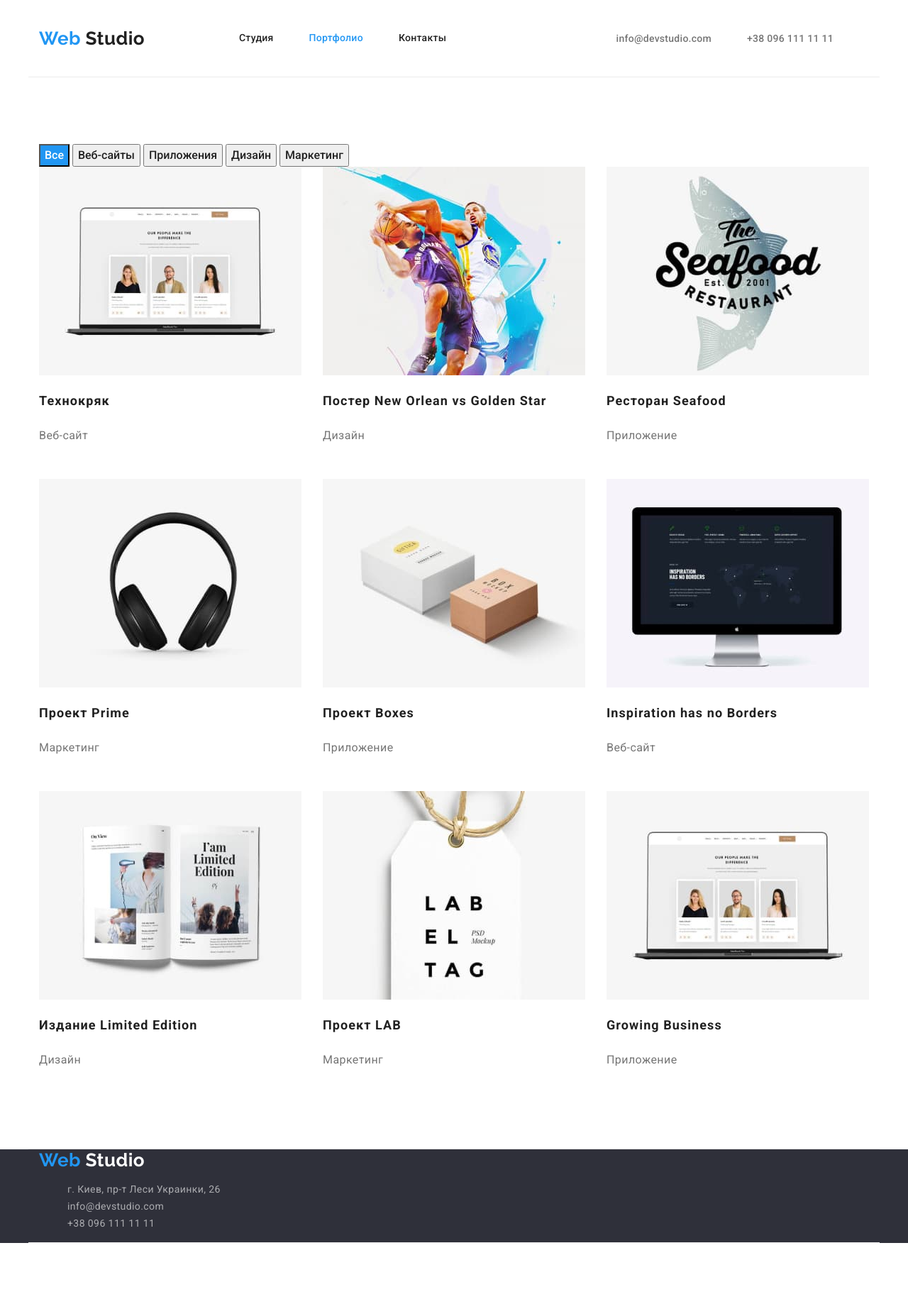
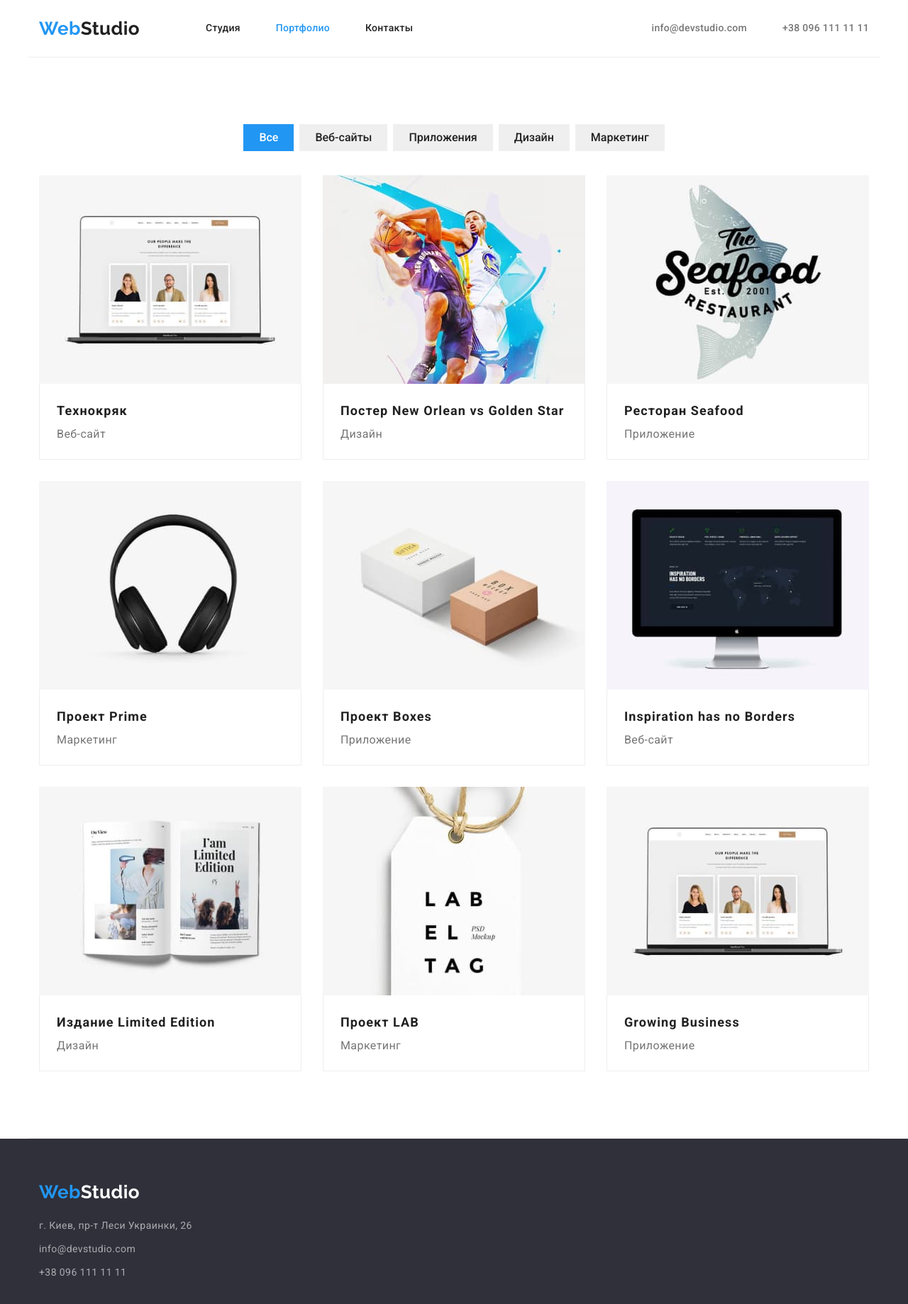
Before and after one commit to serge-belkin/goit-markup-hw-03, a plain HTML site: page portfolio.html in a window 1280 px wide. Shown: the top 1838 px of the page at 71% size. Before the commit the page ends 1752 px from the top, so only its background shows below. Drawn offline with nearby package versions, Linux system fonts and the light colour scheme.

Commit message:
adds footer geometry

```diff
--- a/css/styles.css
+++ b/css/styles.css
@@ -13,6 +13,17 @@ body {
   color: var(--primary-text-color);
   font-size: 14px;
 }
+
+h1,
+h2,
+h3,
+h4,
+h5,
+h6,
+p,
+ul {margin: 0;
+padding: 0;}
+
 
 .link {
   text-decoration: none;
@@ -37,13 +48,16 @@ body {
 /* Стили хедера */
 
 .studio-logo {
-margin-right: 93px;
   font-family: 'Raleway', sans-serif;
   font-weight: 700;
   font-size: 26px;
   line-height: 1.19;
   text-decoration: none;
   color: var(--accent-color);
+}
+
+.header-box .studio-logo {
+  margin-right: 93px;
 }
 
 .studio-logo .studio-logo-head {color: var(--title-text-color);}
@@ -65,12 +79,13 @@ display: flex;
   letter-spacing: 0.02em;
 }
 
-.nav-list .list-item:not(last-child),
-.contacts .list-item:not(last-child) {
-  margin-right: 50px;
+.nav-list .list-item:not(:last-child),
+.contacts .list-item:not(:last-child) {
+ margin-right: 50px;
 }
 
-.nav-link {
+.nav-link,
+.link.contact {
   display: block;
   padding-top: 32px;
   padding-bottom: 32px;
@@ -108,6 +123,8 @@ display: flex;
 }
 
 .hero-title {
+  margin-bottom: 30px;
+
   font-weight: 900;
   font-size: 44px;
   line-height: 1.36;
@@ -119,6 +136,11 @@ display: flex;
 }
 
 .hero-button {
+  display: block;
+margin-left: auto;
+margin-right: auto;
+  padding: 10px 32px;
+
   font-weight: 700;
   font-size: 16px;
   line-height: 1.88;
@@ -127,6 +149,7 @@ display: flex;
   color: var(--tertiary-text-color);
   background-color: var(--accent-color);
   cursor: pointer;
+border: none;
 }
 
 .hero-button:hover,
@@ -135,13 +158,26 @@ display: flex;
 }
 
 .features-title{
+  font-size: 14px;
   font-weight: 700;
   line-height: 1.14;
   text-transform: uppercase;
+  margin-bottom: 10px;
 }
 
+.features {
+  display: flex;
+  margin-left: -30px;
+}
+
+.features .list-item {
+    flex-basis: calc(100% / 4 - 30px);
+      margin-left: 30px;
+}
+
+
 .text {
-  line-height: 1.17;
+  line-height: 1.71;
 }
 
 .section-title {
@@ -165,6 +201,20 @@ display: flex;
 }
 
 /* Стили футера */
+
+.footer {
+  padding-top: 60px;
+  padding-bottom: 60px;
+}
+
+.footer .studio-logo {
+  display: block;
+  margin-bottom: 20px;
+}
+
+.address-list-item:not(:last-child) {
+  margin-bottom: 9px;
+}
 
 .studio-logo .studio-logo-footer
 {color: var(--tertiary-text-color);}
@@ -192,6 +242,8 @@ footer {background-color: #2F303A;}
 font-family: inherit;
   color: #212121;
   cursor: pointer;
+  border: none;
+  padding: 6px 22px;
 }
 .filter.current {
   color: var(--tertiary-text-color);
@@ -215,8 +267,23 @@ background-color: var(--accent-color);}
   color: var(--primary-text-color);
 }
 
+.card-text {
+  border-bottom:  1px solid #eee;
+  border-left: 1px solid #eee;
+  border-right: 1px solid #eee;
+  padding: 20px 24px;
+}
+
 .buttons {
-  text-align: inherit;
+display: flex;
+justify-content: center;
+align-items: center;
+margin-bottom: 34px;
+
+}
+
+.buttons .filter:not(:last-child) {
+margin-right: 8px;
 }
 
 .card-set {
@@ -227,6 +294,13 @@ flex-wrap: wrap;
   margin-top: -30px;
     margin-left: -30px;
 }
+
+.card-set img {
+  display: block;
+  max-width: 100%;
+  height: auto;
+}
+
 .card-set > .list-item {
   flex-basis: calc(100% / 3 - 30px);
   margin-top: 30px;
--- a/portfolio.html
+++ b/portfolio.html
@@ -25,8 +25,7 @@
       <div class="container header-box">
         <nav class="main-nav">
           <a href="./index.html" lang="en" class="studio-logo"
-            >Web
-            <span class="studio-logo-head">Studio</span>
+            >Web<span class="studio-logo-head">Studio</span>
           </a>
 
           <ul class="nav-list">
@@ -53,6 +52,7 @@
       </div>
     </header>
 
+    <!--Мейн-->
     <main>
       <section>
         <div class="container section">
@@ -69,72 +69,92 @@
             <li class="list-item">
               <a href="" class="link">
                 <img src="./images/portfolio-1.jpg" alt="Веб-сайт" width="370" />
+                <div class="card-text">
                   <h2 class="title porfolio-title">Технокряк</h2>
                   <p class="porfolio-text">Веб-сайт</p>
+                </div>
               </a>
             </li>
             <li class="list-item">
               <a href="" class="link">
                 <img src="./images/portfolio-2.jpg" alt="Постер" width="370" />
+                <div class="card-text">
                   <h2 class="title porfolio-title">
                     Постер <span lang="en">New Orlean vs Golden Star</span>
                   </h2>
                   <p class="porfolio-text">Дизайн</p>
+                </div>
               </a>
             </li>
             <li class="list-item">
               <a href="" class="link">
                 <img src="./images/portfolio-3.jpg" alt="Логотип приложения" width="370" />
+                <div class="card-text">
                   <h2 class="title porfolio-title">Ресторан <span lang="en">Seafood</span></h2>
                   <p class="porfolio-text">Приложение</p>
+                </div>
               </a>
             </li>
             <li class="list-item">
               <a href="" class="link">
                 <img src="./images/portfolio-4.jpg" alt="Наушники" width="370" />
+                <div class="card-text">
                   <h2 class="title porfolio-title">
                     Проект
                     <span lang="en">Prime</span>
                   </h2>
                   <p class="porfolio-text">Маркетинг</p>
+                </div>
               </a>
             </li>
             <li class="list-item">
               <a href="" class="link">
                 <img src="./images/portfolio-5.jpg" alt="Коробки" width="370" />
+                <div class="card-text">
                   <h2 class="title porfolio-title">
                     Проект
                     <span lang="en">Boxes </span>
                   </h2>
                   <p class="porfolio-text">Приложение</p>
+                </div>
               </a>
             </li>
             <li class="list-item">
               <a href="" class="link">
                 <img src="./images/portfolio-6.jpg" alt="Веб-сайт" width="370" />
+                <div class="card-text">
                   <h2 lang="en" class="title porfolio-title">Inspiration has no Borders</h2>
                   <p class="porfolio-text">Веб-сайт</p>
+                </div>
               </a>
             </li>
             <li class="list-item">
               <a href="" class="link">
                 <img src="./images/portfolio-7.jpg" alt="Журнал" width="370" />
-                <h2 class="title porfolio-title">Издание <span lang="en">Limited Edition</span></h2>
+                <div class="card-text">
+                  <h2 class="title porfolio-title">
+                    Издание <span lang="en">Limited Edition</span>
+                  </h2>
                   <p class="porfolio-text">Дизайн</p>
+                </div>
               </a>
             </li>
             <li class="list-item">
               <a href="" class="link">
                 <img src="./images/portfolio-8.jpg" alt="Ярлык лейбла" width="370" />
+                <div class="card-text">
                   <h2 class="title porfolio-title">Проект <span lang="en">LAB</span></h2>
                   <p class="porfolio-text">Маркетинг</p>
+                </div>
               </a>
             </li>
             <li class="list-item">
               <a href="" class="link">
                 <img src="./images/portfolio-1.jpg" alt="Человек печатает на нетбуке" width="370" />
+                <div class="card-text">
                   <h2 class="title porfolio-title">Growing Business</h2>
                   <p class="porfolio-text">Приложение</p>
+                </div>
               </a>
             </li>
           </ul>
@@ -142,10 +162,12 @@
       </section>
     </main>
 
+    <!--Футер-->
+
     <footer>
-      <div class="container">
+      <div class="container footer">
         <a href="./index.html" lang="en" class="studio-logo"
-          >Web <span class="studio-logo-footer">Studio</span>
+          >Web<span class="studio-logo-footer">Studio</span>
         </a>
         <address>
           <ul>
```
Also changed, not shown: index.html (+19 -8 lines). Lines whose indentation alone changed are shown as unchanged.
